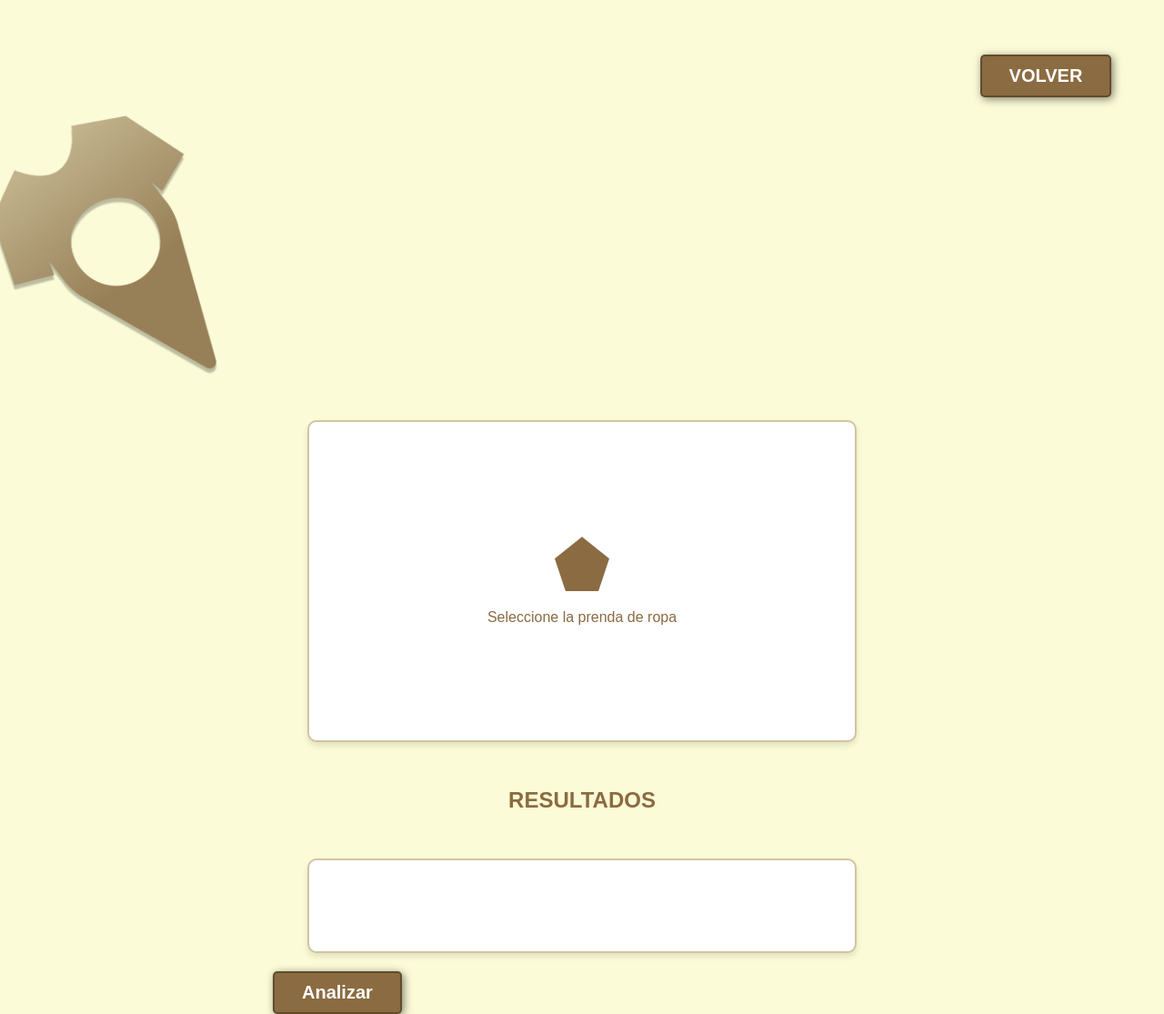
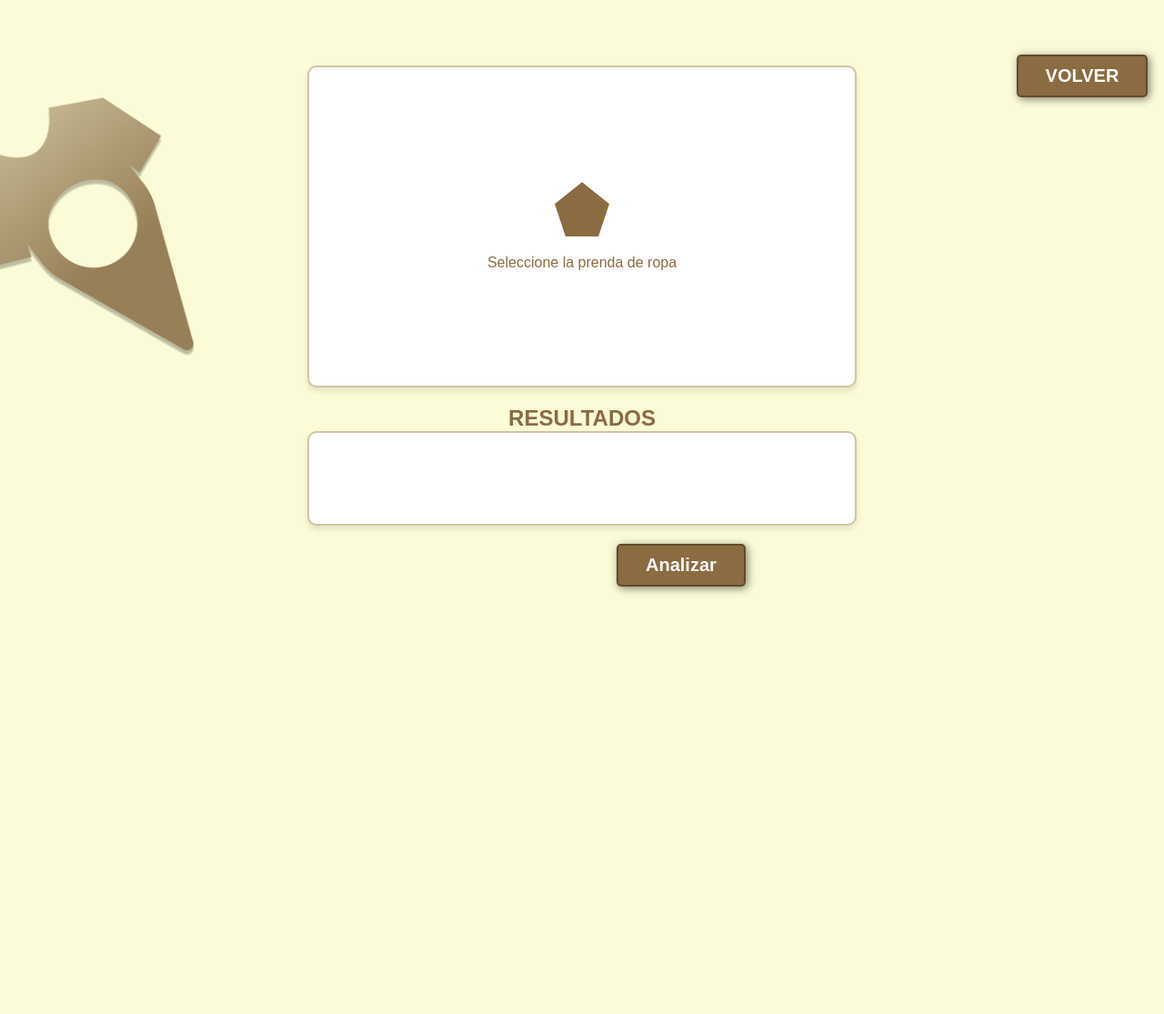
Before and after one commit to Brirosman/Outfitter, a FastAPI app: page /links.html in a window 1280 px wide. Shown: the part 69-1184 px from the top of the page at 91% size. After the commit the page ends 722 px from the top, so only its background shows below. Run offline with FastAPI, Linux system fonts and the light colour scheme.

Commit message:
Segunda pagina ordenada, con imagenes

```diff
--- a/static/links.css
+++ b/static/links.css
@@ -20,7 +20,7 @@ button{
     color: white;
     background-color: #8b6b41;
     position: relative;
-    left: 510px;
+    left: 550px;
     transition: 0.2s;
     cursor: pointer;
 }
@@ -104,8 +104,8 @@ main {
     background-color: #fff;
     box-shadow: 0px 4px 6px rgba(0, 0, 0, 0.1);
     position: relative;
-    bottom: initial;
-    margin-top: 50px;
+    bottom: 320px;
+
 }
 
 .Area-links{
@@ -120,25 +120,24 @@ main {
     box-shadow: 0px 4px 6px rgba(0, 0, 0, 0.1);
     border: 2px solid #d1c4a1;
     position: relative;
-    bottom: initial;
-    margin-top: 50px;
+    bottom: 300px;
 }
 
 .links{
     position: relative;
-
     font-size: 24px;
     font-weight: bold;
     color: #8b6b41;
-    margin-top: 50px;
+    position: relative;
+    bottom: 300px;
 }
 
 .imagen-bajo-boton {
     width: 250px;
     height: auto;
     display: block;
-    margin-right: 1050px;
-    margin-top: 20px;
+   position: relative;
+   right: 550px;
 }
 
 .icon {
--- a/templates/links.html
+++ b/templates/links.html
@@ -17,7 +17,7 @@
         </header>
         <main>
             <a href="index.html"><button>VOLVER</button></a>
-            <img src="media/Union.png" alt="Descripción de la imagen" class="imagen-bajo-boton">
+            <img src="/media/Union.png" alt="Descripción de la imagen" class="imagen-bajo-boton">
 
             <div class="upload-box" id="drop-area">
                 <div class="icon"></div>
@@ -138,7 +138,8 @@
             color: white;
             background-color: #8b6b41;
             position: relative;
-            left: 300px;
+            left: 678px;
+            bottom: 300px;
         }
     </style>
 </head>
```
